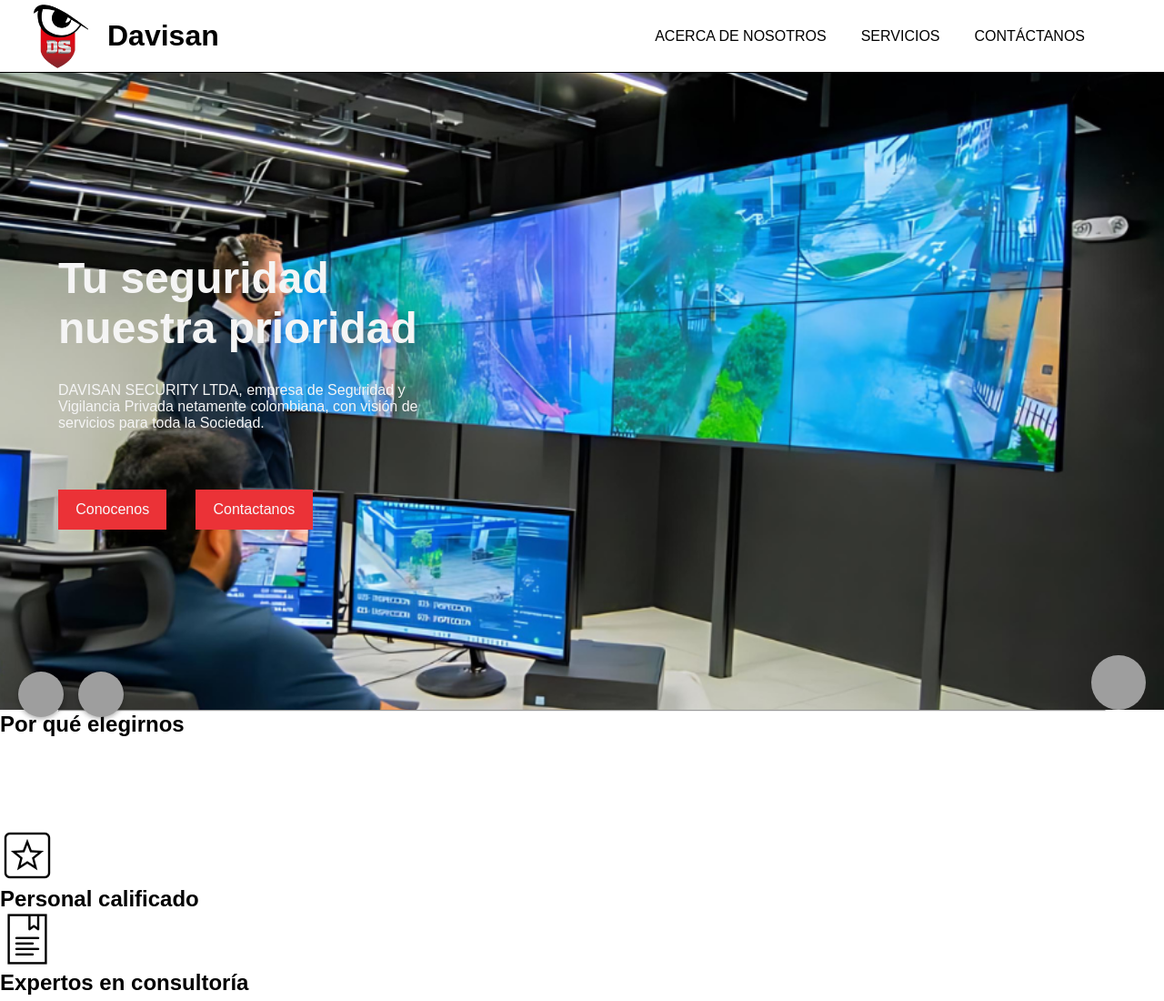
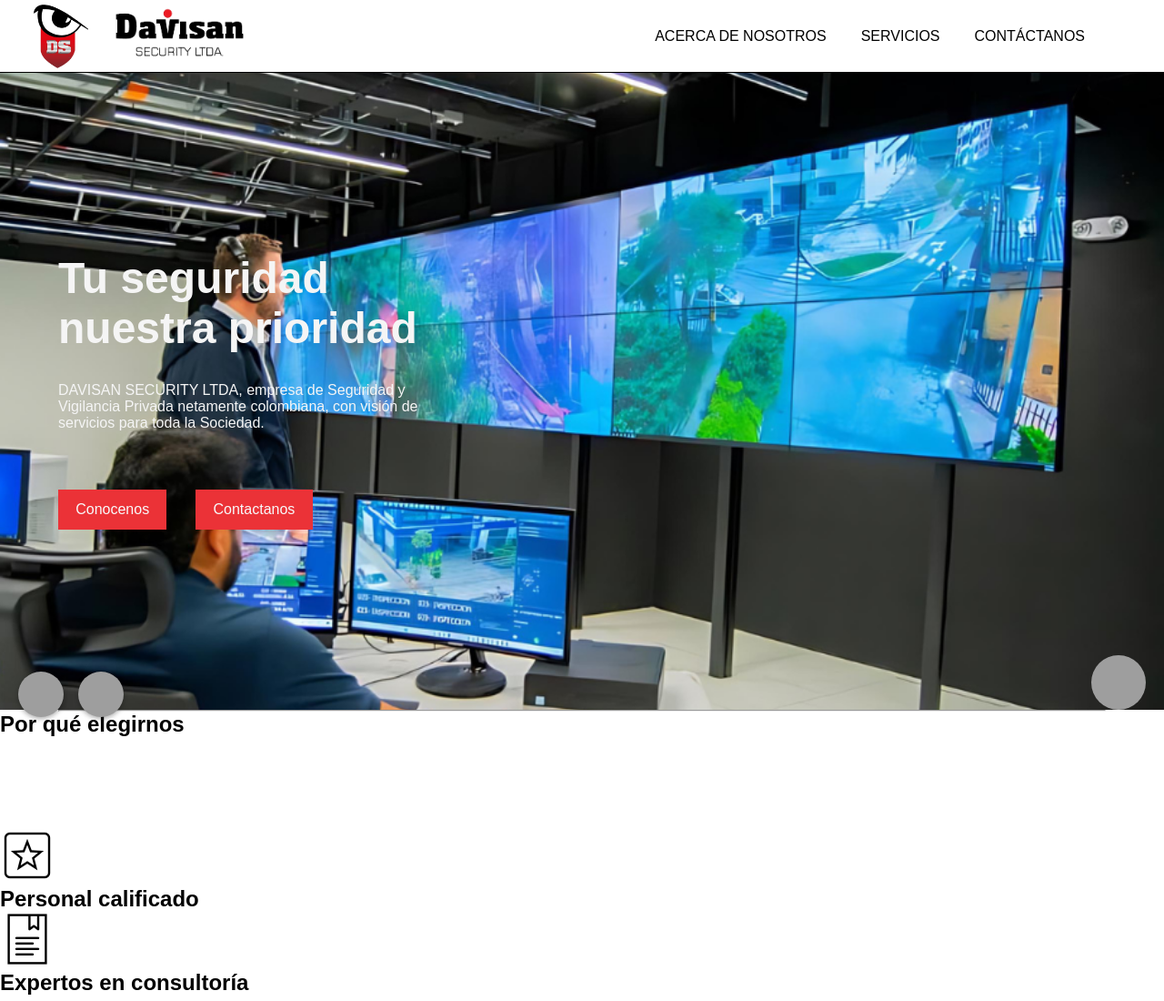
Before and after one commit to Elecrtroalarmas/Davisan, a Gatsby site: page / in a window 1280 px wide. Shown: the top 1100 px of the page at 91% size. Built offline with nearby package versions, Linux system fonts and the light colour scheme; Gatsby itself is replaced by a stand-in of ours; grey boxes are pictures that could not be loaded.

Commit message:
Update: Logoname header

```diff
--- a/src/components/header/header.css
+++ b/src/components/header/header.css
@@ -25,6 +25,16 @@ header .logo{
     gap: 1rem;
     height: 100%;
     cursor: pointer;
+}
+header .logoname{
+    float: left;
+    display: flex;
+    justify-content: center;
+    align-items: center;
+    gap: 1rem;
+    height: 100%;
+    cursor: pointer;
+    width: 10rem;
 }
 
 nav > ul{
--- a/src/components/header/header.jsx
+++ b/src/components/header/header.jsx
@@ -28,7 +28,10 @@ export default function Header() {
           <source srcSet="/icon.png" />
           <img src="/icon.png" alt="logo" className="logo" />
         </picture>
-        <h1>Davisan</h1>
+        <picture>
+          <source srcSet="/nombreDavisan.png" />
+          <img src="/nombre.png" alt="logo" className="logoname" />
+        </picture>
       </div>
       <nav ref={navRef}>
         <ul>
```
Also changed, not shown: static/nombreDavisan.png (added).
